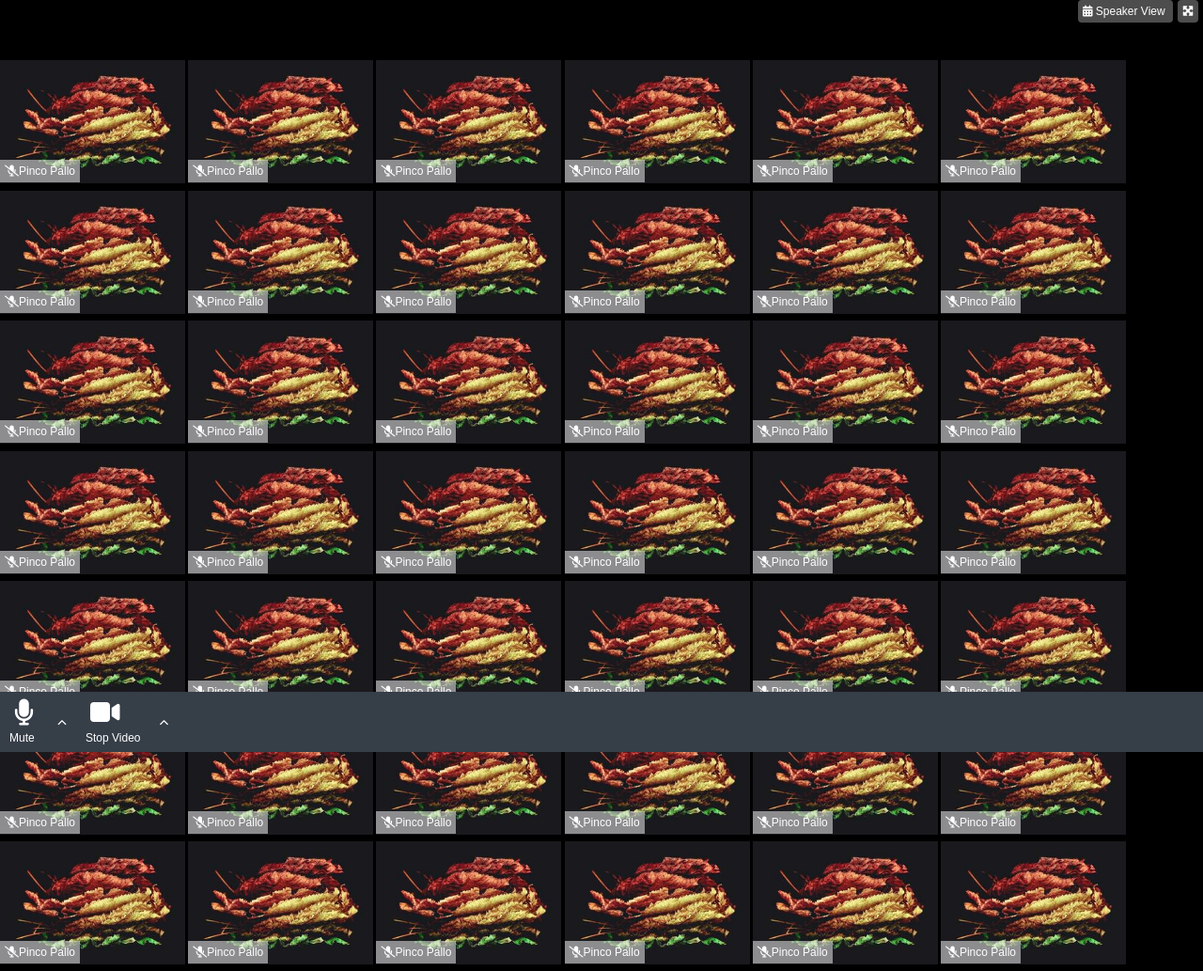
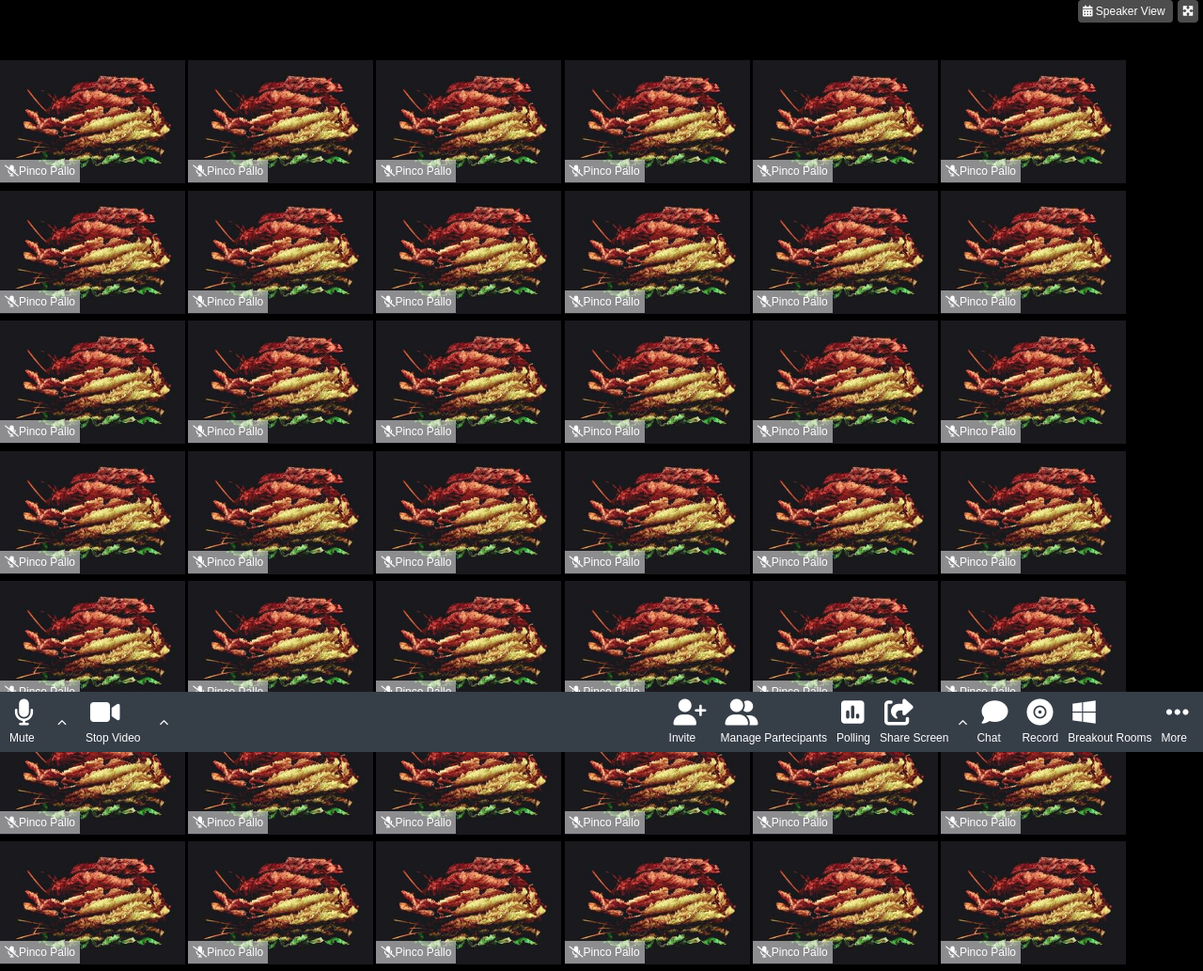
Before and after one commit to Giovanni-Palmitessa/html-css-zoom, a plain HTML site: page index.html in a window 1280 px wide. Shown: the top 1033 px of the page at 94% size. Drawn offline with Linux system fonts and the light colour scheme.

Commit message:
completed center icons

```diff
--- a/assets/style.css
+++ b/assets/style.css
@@ -72,6 +72,7 @@ img{
     right: 0;
     z-index: 1;
     display: flex;
+    justify-content: space-between;
 }
 
 .icons-left{
@@ -100,3 +101,9 @@ img{
 .chevron{
     font-size: 10px;
 }
+
+.icons-center{
+    display: flex;
+    justify-content: center;
+    align-items: center;
+}
--- a/index.html
+++ b/index.html
@@ -255,6 +255,52 @@
                 <a class="chevron" href="#"><i class="fa-solid fa-chevron-up"></i></a>
             </div>
         </div>
+
+        <div class="icons-center">
+            <div class="icon">
+                <a class="icon-big" href="#"><i class="fa-solid fa-user-plus"></i></a>
+                <div><a class="cmd" href="#">Invite</a></div>
+            </div>
+
+            <div class="icon">
+                <a class="icon-big" href="#"><i class="fa-solid fa-user-group"></i></a>
+                <div><a class="cmd" href="#">Manage Partecipants</a></div>
+            </div>
+
+            <div class="icon">
+                <a class="icon-big" href="#"><i class="fa-solid fa-square-poll-vertical"></i></a>
+                <div><a class="cmd" href="#">Polling</a></div>
+            </div>
+
+            <div class="icon">
+                <a class="icon-big" href="#"><i class="fa-solid fa-share-from-square"></i></a>
+                <div><a class="cmd" href="#">Share Screen</a></div>
+            </div>
+
+            <div class="icon">
+                <a class="chevron" href="#"><i class="fa-solid fa-chevron-up"></i></a>
+            </div>
+
+            <div class="icon">
+                <a class="icon-big" href="#"><i class="fa-solid fa-comment"></i></a>
+                <div><a class="cmd" href="#">Chat</a></div>
+            </div>
+
+            <div class="icon">
+                <a class="icon-big" href="#"><i class="fa-solid fa-record-vinyl"></i></a>
+                <div><a class="cmd" href="#">Record</a></div>
+            </div>
+
+            <div class="icon">
+                <a class="icon-big" href="#"><i class="fa-brands fa-windows"></i></a>
+                <div><a class="cmd" href="#">Breakout Rooms</a></div>
+            </div>
+
+            <div class="icon">
+                <a class="icon-big" href="#"><i class="fa-solid fa-ellipsis"></i></a>
+                <div><a class="cmd" href="#">More</a></div>
+            </div>
+        </div>
     </div>
 </body>
 </html>
```
